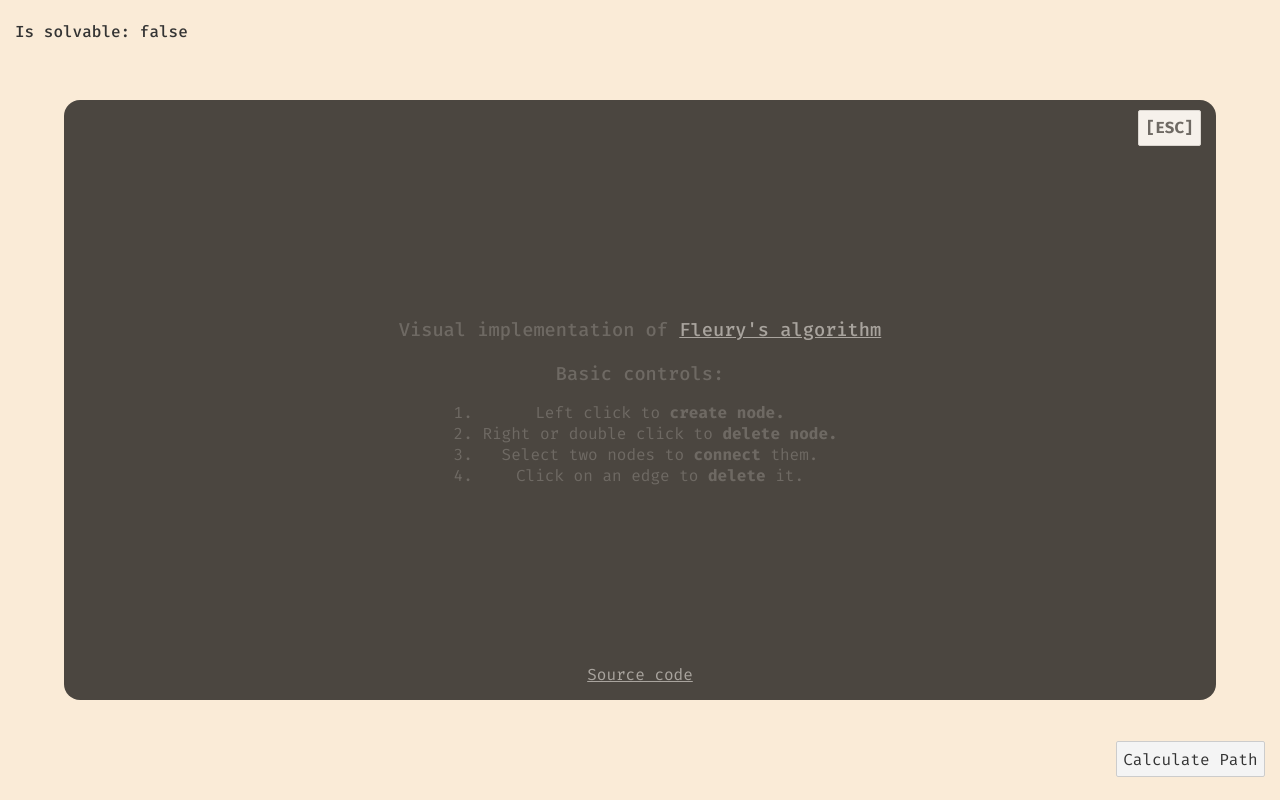
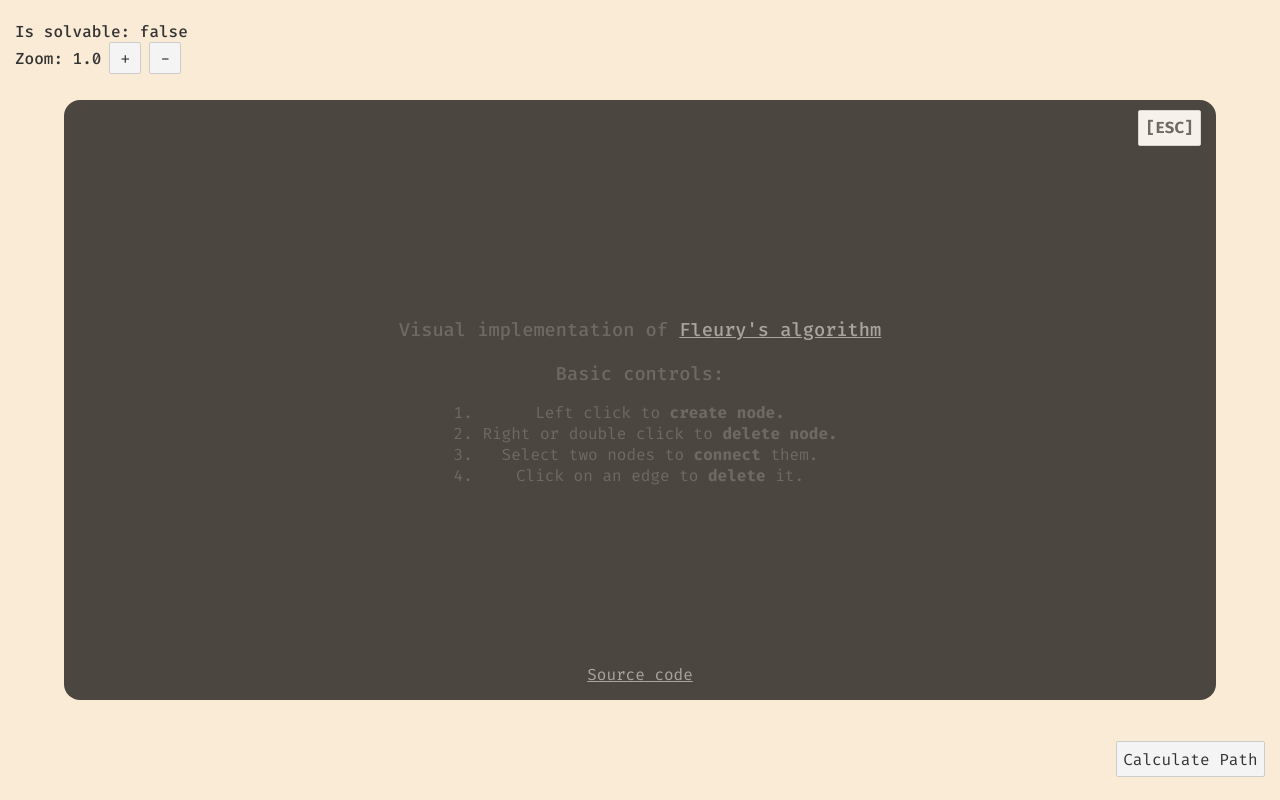
Before and after one commit to zyxwars/eulerian-path-finder, a Svelte app: page / in a window 1280 px wide. Built offline with nearby package versions, Linux system fonts and the light colour scheme; a web font is replaced by a local one.

Commit message:
Add zoom

```diff
--- a/src/App.svelte
+++ b/src/App.svelte
@@ -7,6 +7,9 @@
   import Edge from "./components/Edge.svelte";
   import Tutorial from "./components/Tutorial.svelte";
   import { isBridge, dfsCount, getVisitedMatrix } from "./lib/euler";
+  import { zoom } from "./stores";
+  import Zoom from "./components/Zoom.svelte";
+  import { NODE_SIZE } from "./constants";
 
   let nodes: { [nodeId: number]: T.Node } = [];
   let nodeId = 0;
@@ -174,9 +177,8 @@
     edges = [
       ...edges,
       {
-        x: selectedNode.x + 30,
-        // The css centers the edge even without adding 30
-        y: selectedNode.y + 5,
+        x: selectedNode.x,
+        y: selectedNode.y,
         width:
           (Math.abs(selectedNode.x - newSelectedNode.x) ** 2 +
             Math.abs(selectedNode.y - newSelectedNode.y) ** 2) **
@@ -261,9 +263,7 @@
     <Tutorial on:tutorial_closed={() => (isTutorialVisible = false)} />
   {/if}
 
-  <div class="background" on:click={handleCreateNode}>
-    <h4 class="is-solvable">Is solvable: {isSolvableVar}</h4>
-  </div>
+  <div class="background" on:click={handleCreateNode} />
 
   {#each edges as edge}
     <Edge {edge} on:edge_deleted={handleDeleteEdge} />
@@ -276,6 +276,11 @@
       on:node_deleted={handleDeleteNode}
     />
   {/each}
+
+  <h4 class="is-solvable">
+    Is solvable: {isSolvableVar} <br />
+    <Zoom />
+  </h4>
 
   {#if isShowingResult}
     <div
--- a/src/components/Edge.svelte
+++ b/src/components/Edge.svelte
@@ -1,5 +1,7 @@
 <script lang="ts">
   import { createEventDispatcher } from "svelte";
+  import { NODE_SIZE } from "../constants";
+  import { zoom } from "../stores";
 
   import type * as T from "../types";
 
@@ -15,9 +17,11 @@
 <div
   on:click={onDelete}
   class="edge-area"
-  style="left: {edge.x}px; top: {edge.y}px; width: {edge.width}px; height: {edge.height}px; transform: rotate({edge.angleDeg}deg);"
+  style="left: {edge.x + (NODE_SIZE / 2) * $zoom}px; top: {edge.y +
+    5 * $zoom}px; width: {edge.width}px; height: {edge.height *
+    $zoom}px; transform: rotate({edge.angleDeg}deg);"
 >
-  <div class="edge" />
+  <div class="edge" style="height: {10 * $zoom}px;" />
 </div>
 
 <style>
--- a/src/components/Node.svelte
+++ b/src/components/Node.svelte
@@ -1,7 +1,9 @@
 <script lang="ts">
   import { createEventDispatcher } from "svelte";
 
+  import { zoom } from "../stores";
   import type * as T from "../types";
+  import { NODE_SIZE } from "../constants";
 
   export let node: T.Node;
 
@@ -29,7 +31,9 @@
     ? 'darkred'
     : node.edges.size % 2 == 0
     ? 'forestgreen'
-    : 'darkgoldenrod'};"
+    : 'darkgoldenrod'};
+    width: {$zoom * NODE_SIZE}px; height: {$zoom * NODE_SIZE}px; font-size: {1 *
+    $zoom}rem"
 >
   {node.solutionOrder ? node.solutionOrder : node.edges.size}
 </div>
@@ -37,14 +41,11 @@
 <style>
   .node {
     position: absolute;
-    width: 60px;
-    height: 60px;
     border-radius: 50%;
 
     display: flex;
     justify-content: center;
     align-items: center;
-    font-size: 1rem;
     outline: forestgreen solid 0.2rem;
   }
 </style>
--- /dev/null
+++ b/src/components/Zoom.svelte
@@ -0,0 +1,56 @@
+<script lang="ts">
+  import { zoom } from "../stores";
+
+  let isIncrementing = false;
+  let isDecrementing = false;
+  let changeSens = 1;
+  const changeZoom = (dir: number = 1) => {
+    if (isIncrementing && isDecrementing) {
+      isIncrementing = false;
+      isDecrementing = false;
+    }
+
+    if ((!isIncrementing && dir > 0) || (!isDecrementing && dir < 0))
+      return (changeSens = 1);
+
+    zoom.update((v) => v + 0.1 * dir);
+    changeSens += 0.5;
+
+    setTimeout(() => changeZoom(dir), 200 * changeSens ** -1);
+  };
+</script>
+
+<div class="wrapper">
+  <div>
+    Zoom: {$zoom.toFixed(1)}
+  </div>
+  <button
+    on:pointerdown|preventDefault={() => {
+      isIncrementing = true;
+      changeZoom();
+    }}
+    on:pointerup={() => (isIncrementing = false)}>+</button
+  >
+  <button
+    on:pointerdown|preventDefault={() => {
+      isDecrementing = true;
+      changeZoom(-1);
+    }}
+    on:pointerup={() => (isDecrementing = false)}>-</button
+  >
+</div>
+
+<style>
+  .wrapper {
+    display: flex;
+    justify-content: flex-start;
+    align-items: center;
+  }
+  button {
+    width: 2rem;
+    height: 2rem;
+    padding: 0;
+    margin: 0;
+    margin-left: 0.5rem;
+  }
+</style>
--- /dev/null
+++ b/src/constants.ts
@@ -0,0 +1 @@
+export const NODE_SIZE = 60;
--- /dev/null
+++ b/src/stores.ts
@@ -0,0 +1,4 @@
+import { writable } from "svelte/store";
+
+export const zoom = writable(1);
+zoom.subscribe((v) => zoom.set(Math.max(v, 0.1)));
```
Also changed, not shown: 1 other file (tests, documents, lock files or other folders).
